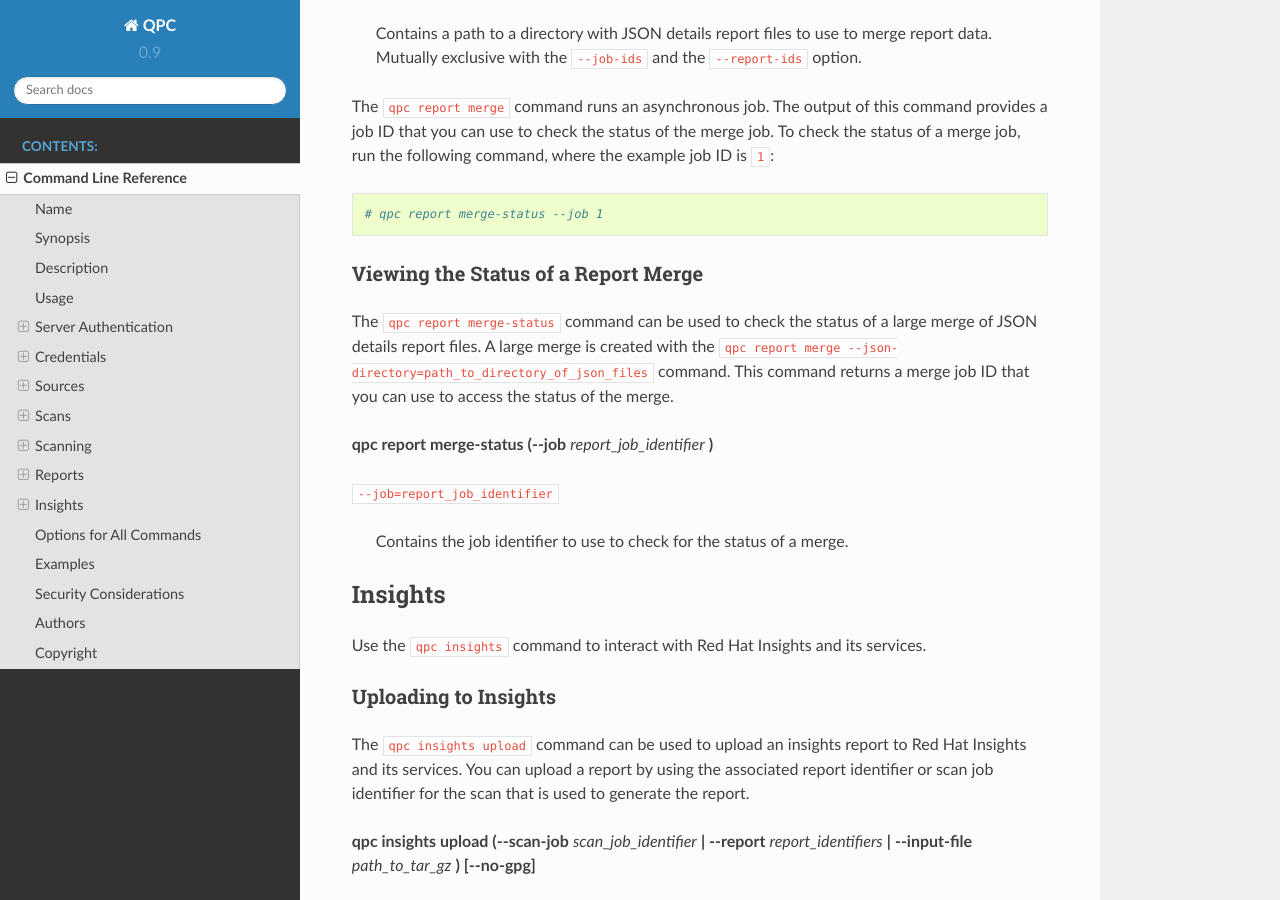
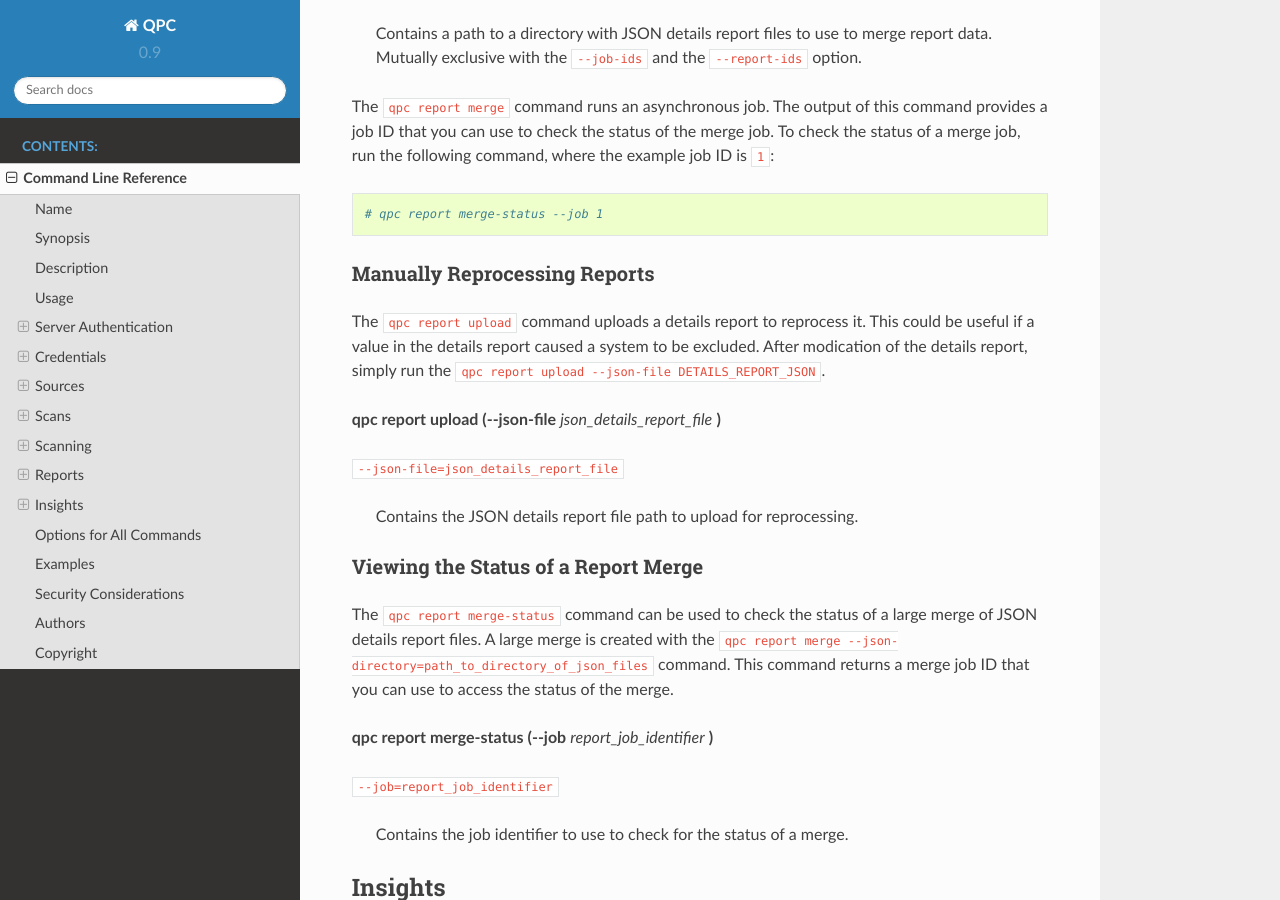
Before and after one commit to quipucords/qpc, a Sphinx documentation site: the page built from docs/source/man.rst, in a window 1280 px wide and 900 px high, scrolled down 18738 px. Built offline with Sphinx 7.4.7 and the Read the Docs theme 2.0.0, drawn with Linux system fonts in a browser that asks for light colours.

Commit message:
Add new command to the manpage

```diff
--- a/docs/source/man.rst
+++ b/docs/source/man.rst
@@ -616,6 +616,18 @@ The ``qpc report merge`` command runs an asynchronous job. The output of this co
 
 # qpc report merge-status --job 1
 
+
+Manually Reprocessing Reports
+~~~~~~~~~~~~~~~~~~~~~~~~~~~~~
+The ``qpc report upload`` command uploads a details report to reprocess it.  This could be useful if a value in the details report caused a system to be excluded.  After modication of the details report, simply run the ``qpc report upload --json-file DETAILS_REPORT_JSON``.
+
+**qpc report upload (--json-file** *json_details_report_file* **)**
+
+``--json-file=json_details_report_file``
+
+  Contains the JSON details report file path to upload for reprocessing.
+
+
 Viewing the Status of a Report Merge
 ~~~~~~~~~~~~~~~~~~~~~~~~~~~~~~~~~~~~
 The ``qpc report merge-status`` command can be used to check the status of a large merge of JSON details report files. A large merge is created with the ``qpc report merge --json-directory=path_to_directory_of_json_files`` command. This command returns a merge job ID that you can use to access the status of the merge.
```
